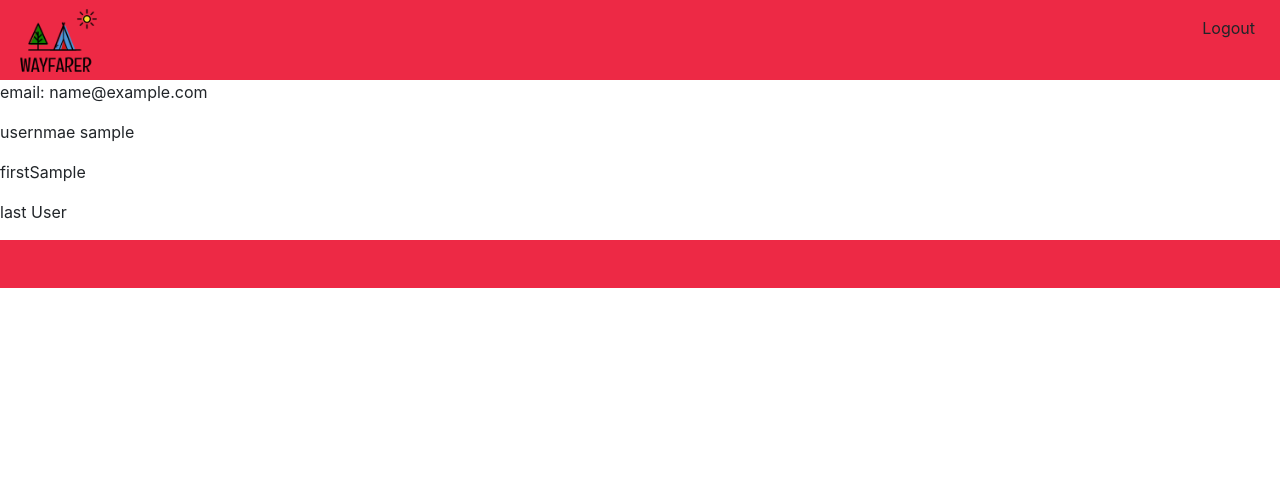
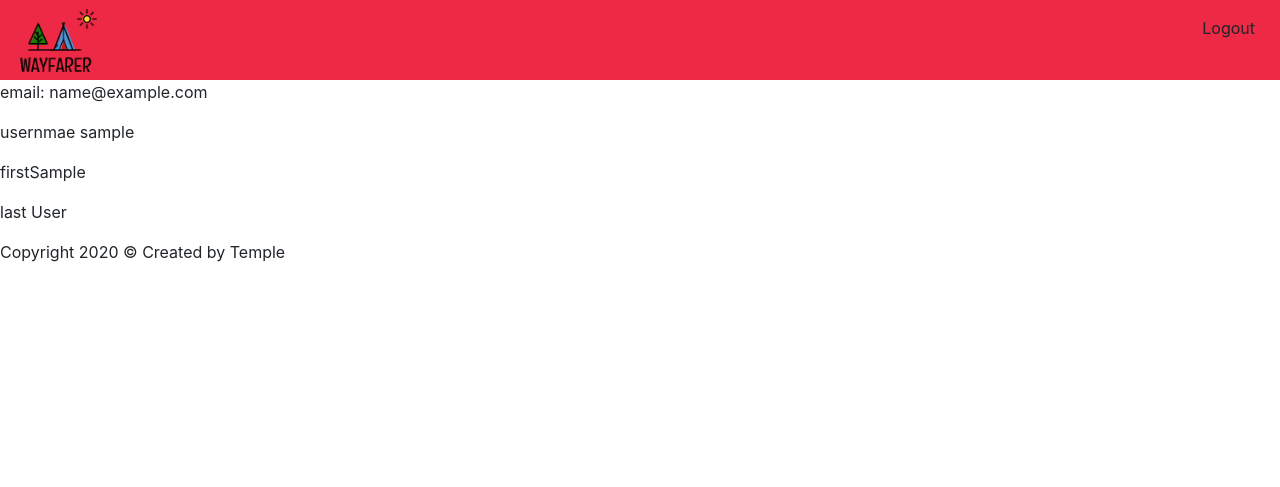
Before and after one commit to lordparvis/wayfarer-project, a Django app: page /profile/ in a window 1280 px wide. Shown: the top 487 px of the page. After the commit the page ends 262 px from the top, so only its background shows below. Run offline with Django 3.2, Linux system fonts and the light colour scheme; the visitor is signed in with stand-in values (Sample User, id 1); some libraries are stand-ins or nearby versions.

Commit message:
new shaded boxes, icons, logo,  attempt at footer with temple callout

```diff
--- a/main_app/static/styles/main.css
+++ b/main_app/static/styles/main.css
@@ -246,19 +246,13 @@ box-shadow: 1px 5px 15px 2px #888888;
   flex: 1 0 auto;
 } */
 
-#sticky-footer {
+.footer-container{
 
-
-    flex-shrink: none;
-    position: static;
-    left: 0 !important;
-    bottom: 0 !important;
-    width: 100% !important;
-    height: 20px;
-    background: #ED2945 !important;
-    color: white !important;
-    text-align: center !important;
-
-
-
+    /* position: relative; */
+    left: 0;
+    bottom: 0;
+    width: 100%;
+    background-color: #ED2945;
+    color: white;
+    text-align: center;
 }
--- a/main_app/templates/base.html
+++ b/main_app/templates/base.html
@@ -67,11 +67,15 @@
 
     <!-- Bootstrap Footer -->
 
-    <footer id="sticky-footer" class="py-4 bg-dark text-white-50">
-        <div class="container text-center">
-            <p>Copyright &copy; Created by Temple</p>
+
+    <!-- <footer id="sticky-footer" class="py-4 bg-dark text-black-50">
+        <div class="fixed-bottom">
         </div>
-    </footer>
+    </footer> -->
+
+
+
+<p>Copyright 2020 &copy; Created by Temple</p>
 
 </body>
 </html>
```
